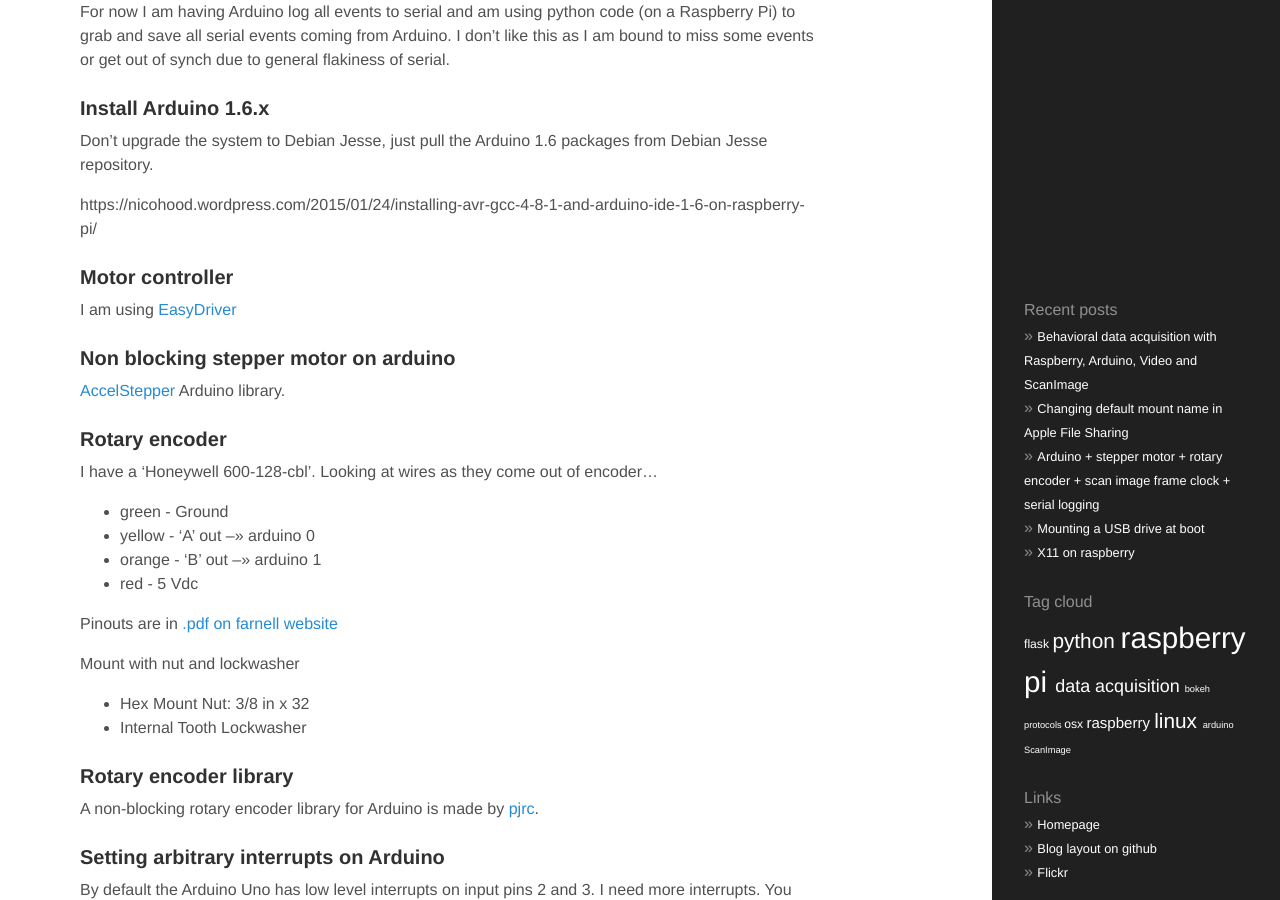
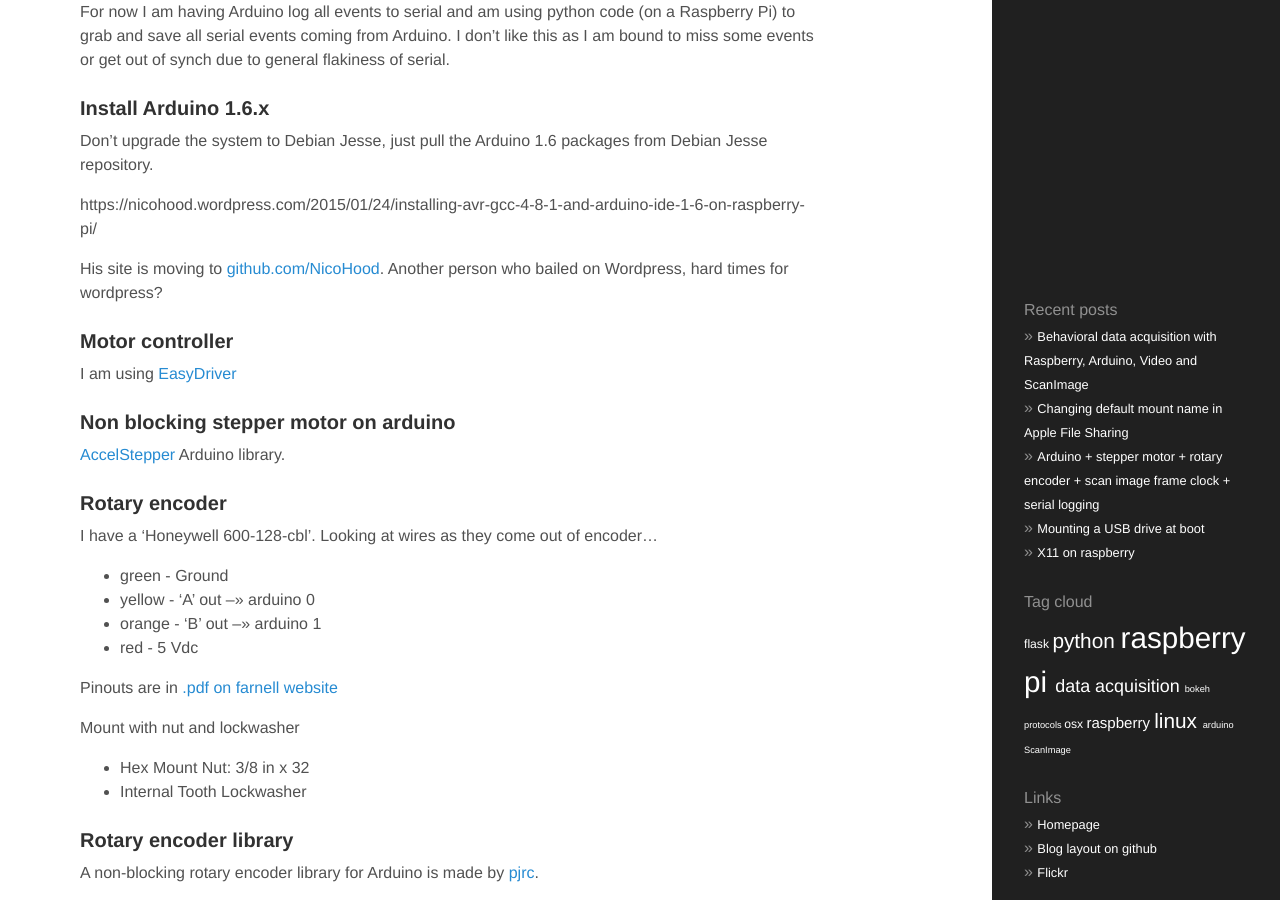
Before and after one commit to cudmore/cudmore.github.io, a Jekyll site: the page built from _posts/2015-05-24-Non-blocking-stepper-motor-on-arduino.md, in a window 1280 px wide and 900 px high, scrolled down 580 px. Built offline with Jekyll 4.4.1, drawn with Linux system fonts in a browser that asks for light colours; Markdown is read by kramdown in place of the engine named in the settings; comment, search, counter and statistics services are not loaded.

Commit message:
link update

```diff
--- a/_posts/2015-05-24-Non-blocking-stepper-motor-on-arduino.md
+++ b/_posts/2015-05-24-Non-blocking-stepper-motor-on-arduino.md
@@ -27,6 +27,8 @@
 Don't upgrade the system to Debian Jesse, just pull the Arduino 1.6 packages from Debian Jesse repository.
 
 https://nicohood.wordpress.com/2015/01/24/installing-avr-gcc-4-8-1-and-arduino-ide-1-6-on-raspberry-pi/
+
+His site is moving to [github.com/NicoHood](https://github.com/NicoHood/Arduino-IDE-for-Raspberry). Another person who bailed on Wordpress, hard times for wordpress?
 
 ###Motor controller
 
```
